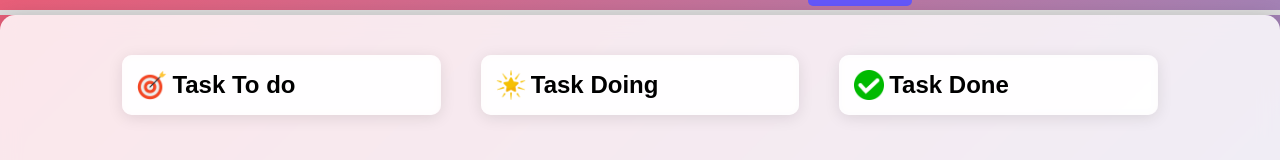
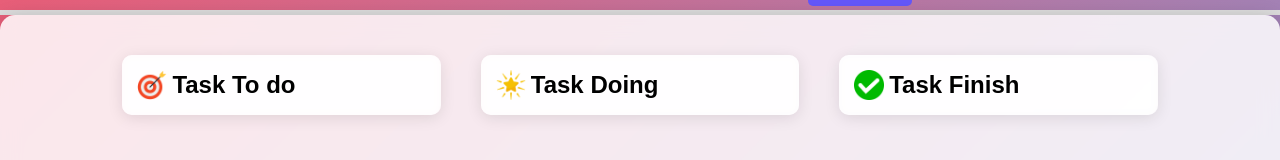
Before and after one commit to hardikpt/your-todo, a React (Vite) app: page /your-todo/ in a window 1280 px wide. Shown: the part 135-295 px from the top of the page. Built offline with nearby package versions, Linux system fonts and the light colour scheme.

Commit message:
Update App.jsx

```diff
--- a/src/App.jsx
+++ b/src/App.jsx
@@ -47,7 +47,7 @@ const App = () => {
           handleDelete={handleDelete}
         />
         <TaskColumn
-          title="Task Done"
+          title="Task Finish"
           icon={doneIcon}
           tasks={tasks}
           status="done"
```
